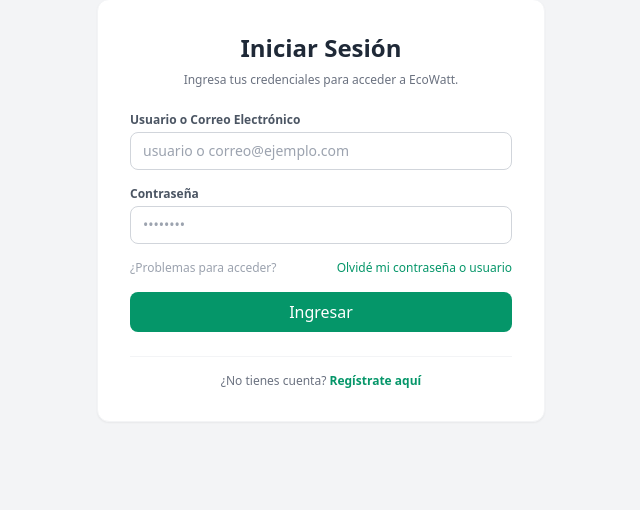
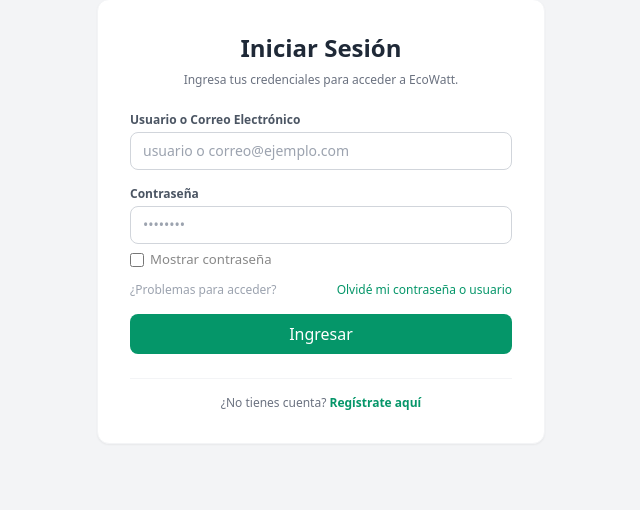
Before and after one commit to B1cyruz/ecowatts-control-energia, a Flask app: page /login in a window 1280 px wide. Shown: the part 153-663 px from the top of the page, without its empty margins (319-959 px from the left). Run offline with Flask 3, Linux system fonts and the light colour scheme; some libraries are stand-ins or nearby versions.

Commit message:
Sprint 7 modificaciones en el login

```diff
--- /dev/null
+++ b/app/static/style.css
@@ -0,0 +1,23 @@
+.show-password-container {
+  display: flex;
+  align-items: center;
+  gap: 6px;
+  margin-top: 6px;
+  margin-bottom: 12px;
+}
+
+.show-password-container input[type="checkbox"] {
+  width: 14px;
+  height: 14px;
+  cursor: pointer;
+  accent-color: #009660; /* Verde EcoWatt */
+}
+
+.show-password-container label {
+  font-family: inherit;      /* Hereda la fuente de tu app */
+  font-size: 0.825rem;       /* Tamaño sutil igual al de "¿Problemas para acceder?" */
+  font-weight: 400;
+  color: #888888;            /* Tono gris secundario */
+  cursor: pointer;
+  user-select: none;
+}
--- a/app/templates/base.html
+++ b/app/templates/base.html
@@ -1,6 +1,7 @@
 <!DOCTYPE html>
 <html lang="es">
 <head>
+    <link rel="stylesheet" href="{{ url_for('static', filename='style.css') }}">
     <meta charset="UTF-8">
     <meta name="viewport" content="width=device-width, initial-scale=1.0">
     <title>{% block title %}EcoWatt - Control de Energía{% endblock %}</title>
--- a/app/templates/login.html
+++ b/app/templates/login.html
@@ -18,13 +18,20 @@
 
         <div>
     <label class="block text-xs font-semibold text-gray-600 mb-1">Contraseña</label>
+    <div class="relative">
         <input type="password" id="password" required placeholder="••••••••"
-                   class="w-full px-3 py-2 text-sm border border-gray-300 rounded-lg focus:ring-emerald-500 focus:border-emerald-500">
+               class="w-full px-3 py-2 pr-10 text-sm border border-gray-300 rounded-lg focus:ring-emerald-500 focus:border-emerald-500">
+
+    <div class="show-password-container">
+                <input type="checkbox" id="togglePassword">
+            <label for="togglePassword">Mostrar contraseña</label>
+    </div>
     </div>
 
     <div class="flex justify-between items-center text-xs mt-1">
         <span class="text-gray-400">¿Problemas para acceder?</span>
         <a href="/recuperar" class="text-emerald-600 hover:underline font-medium">Olvidé mi contraseña o usuario</a>
+    </div>
         </div>
 
         <button type="submit" class="w-full bg-emerald-600 text-white font-medium py-2 rounded-lg hover:bg-emerald-700 transition">
@@ -38,6 +45,7 @@
         </p>
     </div>
 </div>
+
 {% endblock %}
 
 {% block scripts %}
@@ -75,5 +83,12 @@
             alerta.classList.remove('hidden');
         }
     });
+const passwordInput = document.getElementById('password');
+const togglePassword = document.getElementById('togglePassword');
+
+togglePassword.addEventListener('change', function () {
+  // Si está marcado cambia a "text", si no vuelve a "password"
+  passwordInput.type = this.checked ? 'text' : 'password';
+});
 </script>
 {% endblock %}
```
Also changed, not shown: app/routes.py (+11 -3 lines), app/templates/registro.html (+22 -6 lines). Lines whose indentation alone changed are shown as unchanged.
